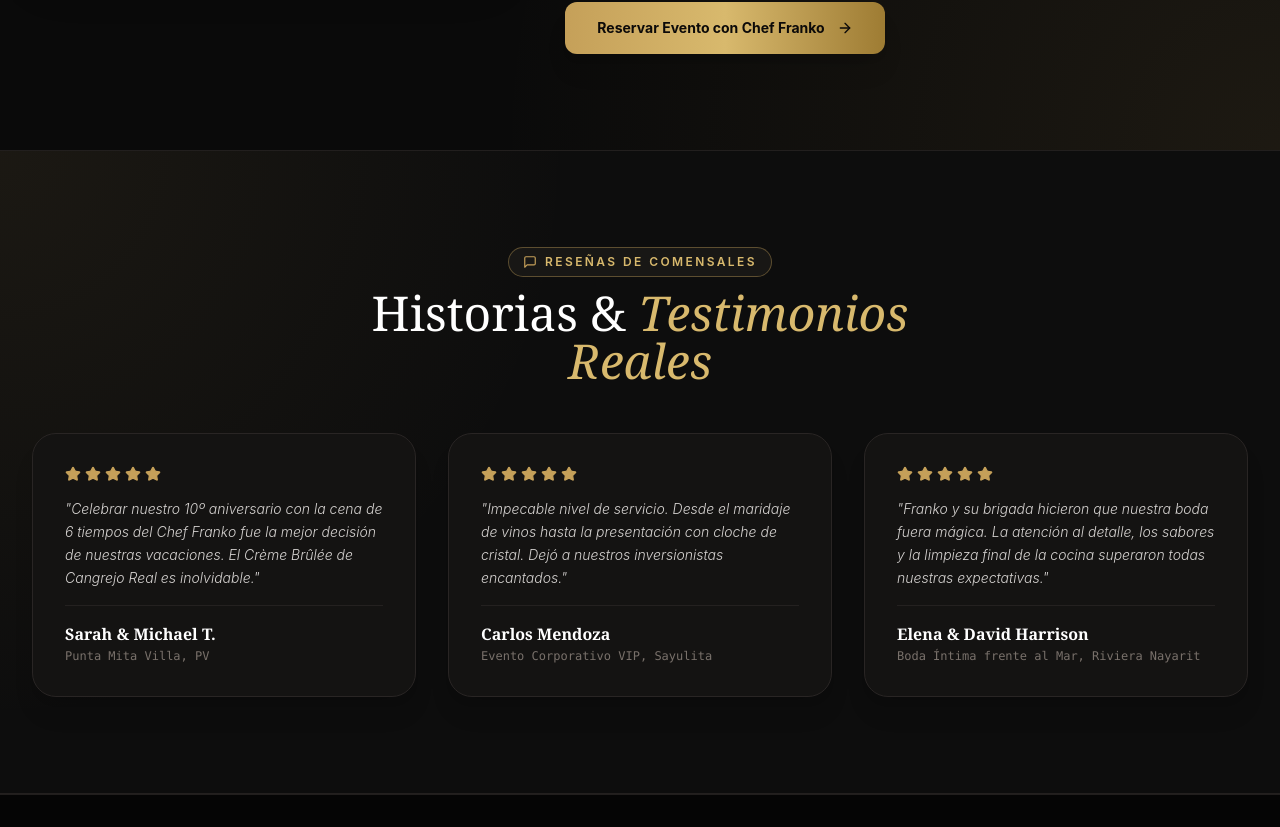
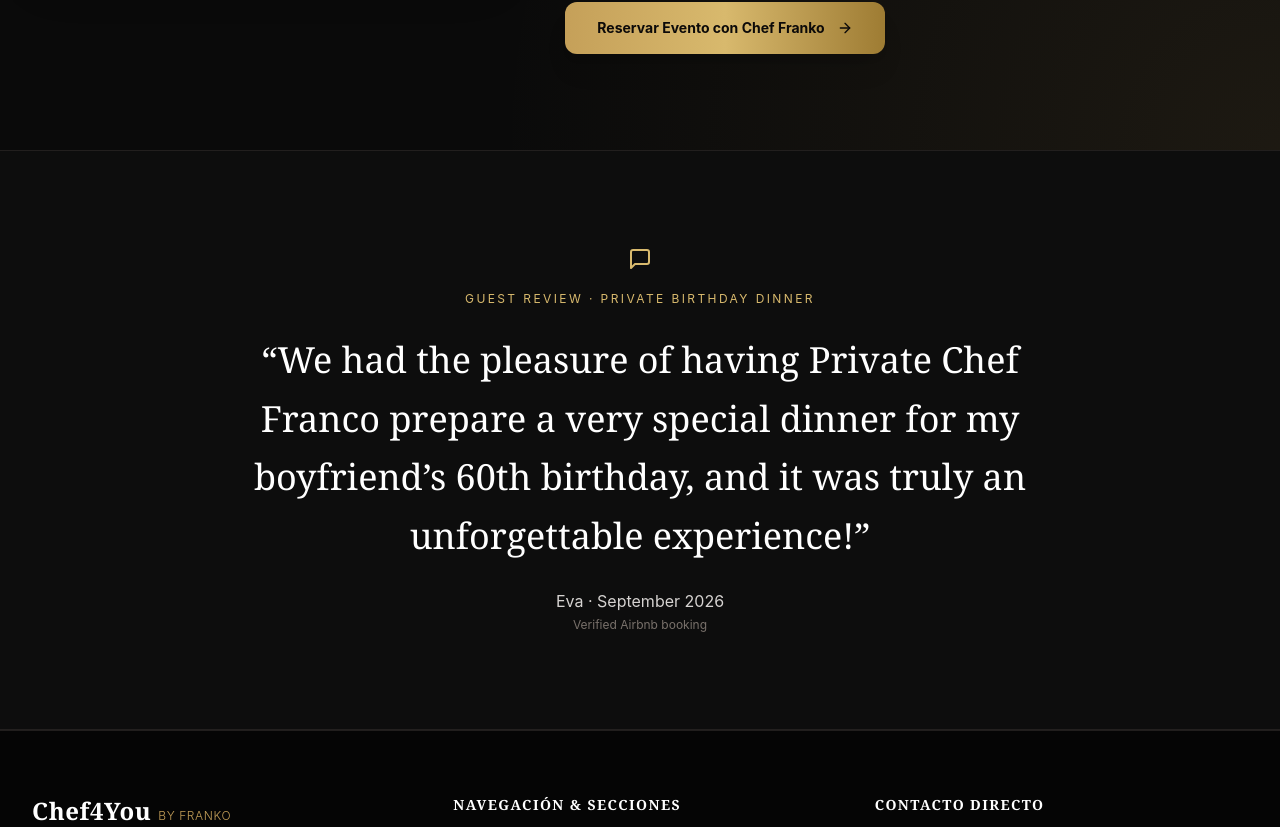
Before and after one commit to ratauille/chef-privado-by-franko, a React (Vite) app: page / in a window 1280 px wide. Shown: the part 6633-7460 px from the top of the page. Built offline with nearby package versions, Linux system fonts and the light colour scheme; no server answers.

Commit message:
Phase 1A: refresh commercial presentation

```diff
--- a/src/components/Testimonials.tsx
+++ b/src/components/Testimonials.tsx
@@ -1,76 +1,17 @@
 import React from 'react';
 import { motion } from 'motion/react';
-import { Star, MessageSquare } from 'lucide-react';
+import { MessageSquare, ArrowRight } from 'lucide-react';
 
-export const Testimonials: React.FC = () => {
-  const reviews = [
-    {
-      name: 'Sarah & Michael T.',
-      location: 'Punta Mita Villa, PV',
-      comment: 'Celebrar nuestro 10º aniversario con la cena de 6 tiempos del Chef Franko fue la mejor decisión de nuestras vacaciones. El Crème Brûlée de Cangrejo Real es inolvidable.',
-    },
-    {
-      name: 'Carlos Mendoza',
-      location: 'Evento Corporativo VIP, Sayulita',
-      comment: 'Impecable nivel de servicio. Desde el maridaje de vinos hasta la presentación con cloche de cristal. Dejó a nuestros inversionistas encantados.',
-    },
-    {
-      name: 'Elena & David Harrison',
-      location: 'Boda Íntima frente al Mar, Riviera Nayarit',
-      comment: 'Franko y su brigada hicieron que nuestra boda fuera mágica. La atención al detalle, los sabores y la limpieza final de la cocina superaron todas nuestras expectativas.',
-    },
-  ];
-
-  return (
-    <section id="testimonios" className="py-24 bg-[#0d0d0d] text-stone-100 border-b border-stone-800/80 relative overflow-hidden">
-      <div className="absolute inset-0 bg-[radial-gradient(circle_at_top_left,rgba(197,160,89,0.08),transparent_40%)] pointer-events-none" />
-
-      <div className="max-w-7xl mx-auto px-4 sm:px-6 lg:px-8 space-y-12 text-center relative z-10">
-        <motion.div
-          className="max-w-2xl mx-auto space-y-3"
-          initial={{ opacity: 0, y: 20 }}
-          whileInView={{ opacity: 1, y: 0 }}
-          viewport={{ once: true }}
-          transition={{ duration: 0.6 }}
-        >
-          <div className="inline-flex items-center gap-2 px-3.5 py-1.5 rounded-full bg-[#181715] border border-[#c5a059]/40 text-[#d8b96d] text-xs font-semibold uppercase tracking-[0.2em]">
-            <MessageSquare className="w-3.5 h-3.5 text-[#c5a059]" />
-            <span>Reseñas de Comensales</span>
-          </div>
-
-          <h2 className="font-serif text-3xl sm:text-4xl lg:text-5xl font-light text-white">
-            Historias & <span className="italic text-[#d8b96d]">Testimonios Reales</span>
-          </h2>
-        </motion.div>
-
-        <div className="grid grid-cols-1 md:grid-cols-3 gap-8 text-left">
-          {reviews.map((r, idx) => (
-            <motion.div
-              key={idx}
-              className="p-8 rounded-3xl bg-[#141312] border border-stone-800 space-y-4 shadow-xl hover:border-[#c5a059]/40 transition-colors"
-              initial={{ opacity: 0, y: 24 }}
-              whileInView={{ opacity: 1, y: 0 }}
-              viewport={{ once: true }}
-              transition={{ duration: 0.5, delay: idx * 0.1 }}
-            >
-              <div className="flex items-center gap-1 text-[#c5a059]">
-                {[...Array(5)].map((_, i) => (
-                  <Star key={i} className="w-4 h-4 fill-[#c5a059]" />
-                ))}
-              </div>
-
-              <p className="text-stone-300 text-sm font-light leading-relaxed italic">
-                "{r.comment}"
-              </p>
-
-              <div className="pt-4 border-t border-stone-800/80">
-                <h3 className="font-serif font-bold text-base text-white">{r.name}</h3>
-                <p className="text-xs text-stone-500 font-mono mt-0.5">{r.location}</p>
-              </div>
-            </motion.div>
-          ))}
-        </div>
-      </div>
-    </section>
-  );
-};
+interface TestimonialsProps { onOpenQuote?: () => void; }
+export const Testimonials: React.FC<TestimonialsProps> = ({onOpenQuote}) => (
+<section id="testimonios" className="py-24 bg-[#0d0d0d] text-stone-100 border-b border-stone-800/80">
+ <div className="max-w-4xl mx-auto px-4 sm:px-6 lg:px-8 text-center">
+  <MessageSquare className="w-6 h-6 text-[#d8b96d] mx-auto mb-5"/>
+  <p className="text-xs uppercase tracking-[0.2em] text-[#d8b96d]">Guest Review · Private Birthday Dinner</p>
+  <motion.blockquote className="mt-6 font-serif text-2xl sm:text-4xl font-light leading-relaxed text-white" initial={{opacity:0,y:20}} whileInView={{opacity:1,y:0}} viewport={{once:true}}>
+   “We had the pleasure of having Private Chef Franco prepare a very special dinner for my boyfriend’s 60th birthday, and it was truly an unforgettable experience!”
+  </motion.blockquote>
+  <p className="mt-6 text-stone-300">Eva · September 2026</p><p className="text-xs text-stone-500 mt-1">Verified Airbnb booking</p>
+  {onOpenQuote && <button onClick={onOpenQuote} className="mt-8 w-full sm:w-auto inline-flex items-center justify-center gap-2 px-7 py-3 rounded-xl bg-[#c5a059] text-stone-950 font-bold">Create Your Own Celebration <ArrowRight className="w-4 h-4"/></button>}
+ </div>
+</section>);
```
